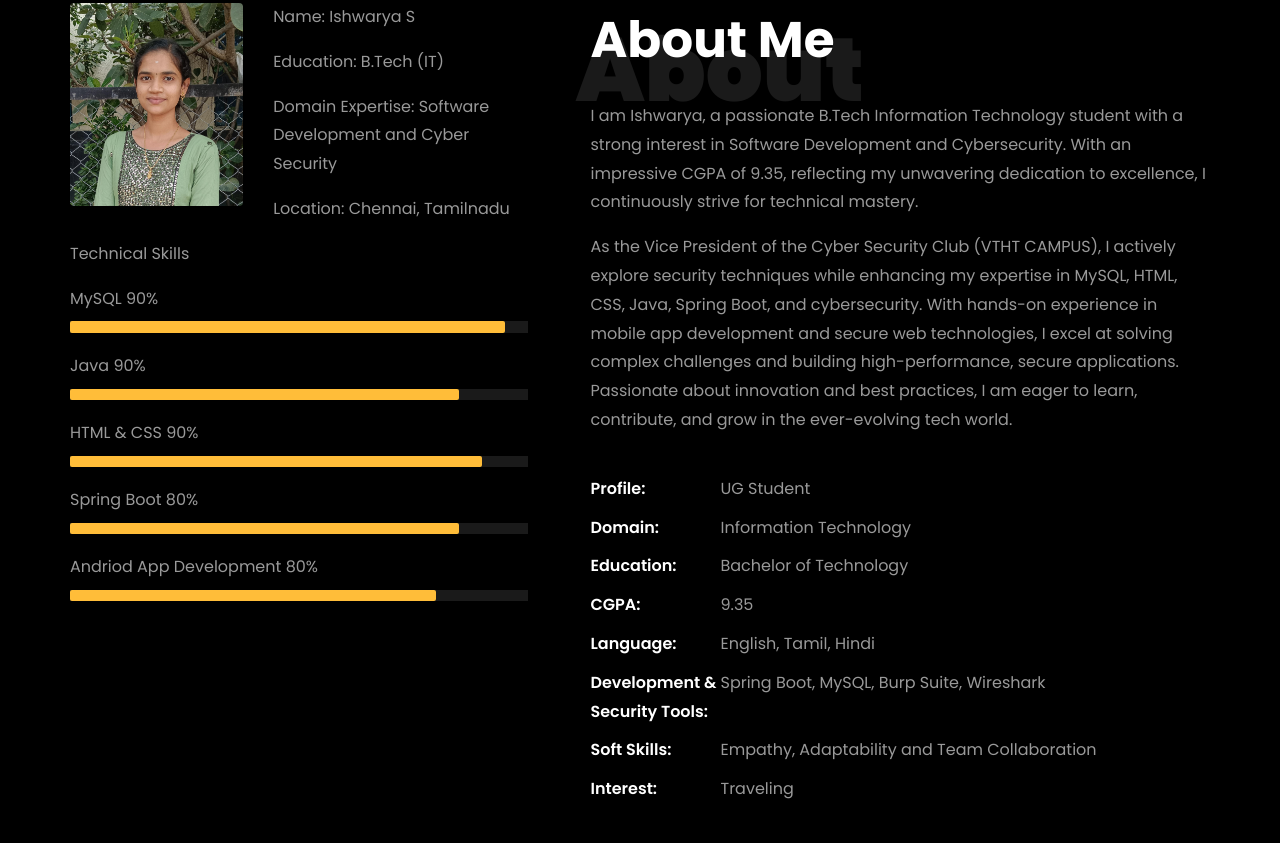
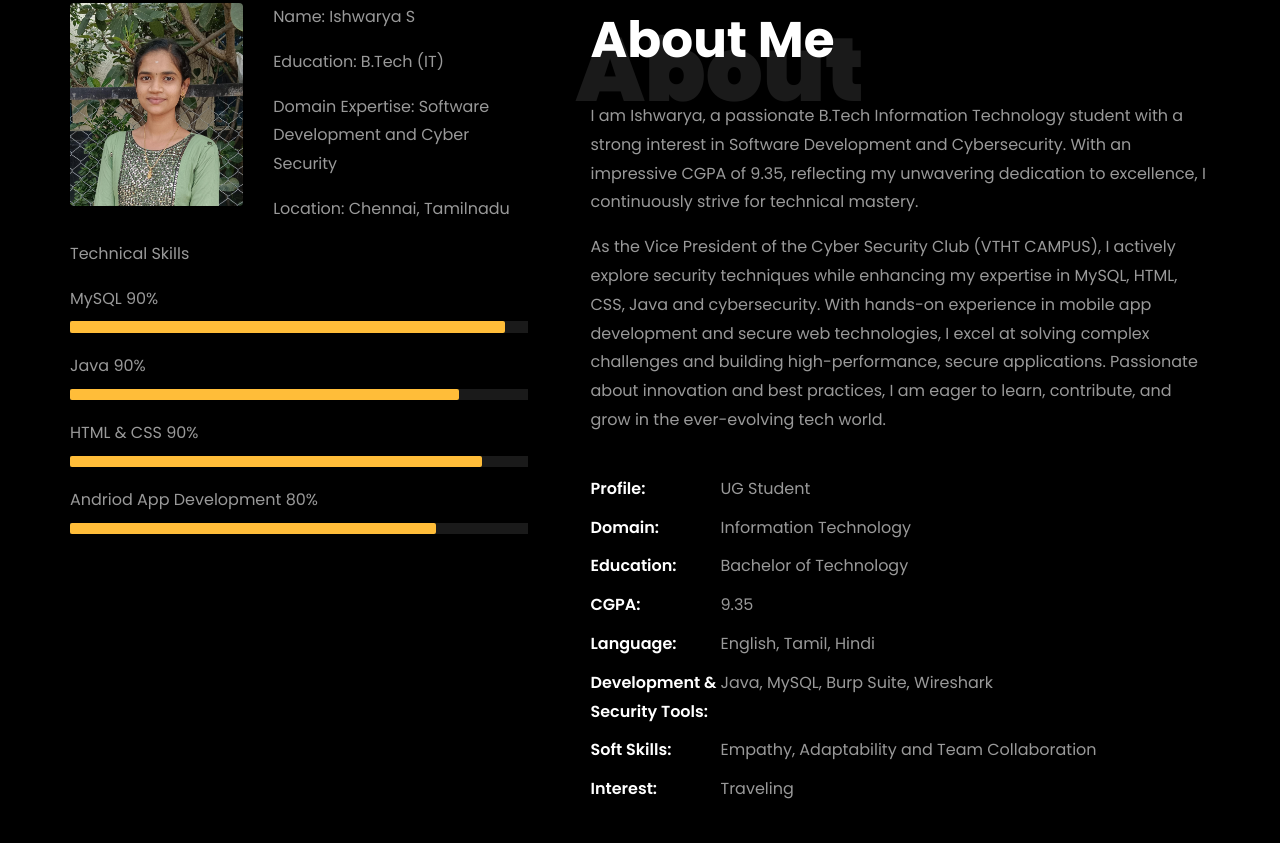
Before and after one commit to Ishwarya217/Ishwarya_S-Portfolio, a plain HTML site: page index.html in a window 1280 px wide. Shown: the part 859-1702 px from the top of the page. Drawn offline with Linux system fonts and the light colour scheme; files whose address does not match are found by name.

Commit message:
Update index.html

```diff
--- a/index.html
+++ b/index.html
@@ -246,12 +246,6 @@
 											aria-valuemax="100"></div>
 									</div>
 
-									<span>Spring Boot</span> <span class="pull-right">80%</span>
-									<div class="progress">
-										<div class="progress-bar" role="progressbar" style="width: 85%" aria-valuenow="85" aria-valuemin="0"
-											aria-valuemax="100"></div>
-									</div>
-
 									<span>Andriod App Development</span> <span class="pull-right">80%</span>
 									<div class="progress">
 										<div class="progress-bar" role="progressbar" style="width: 80%" aria-valuenow="80" aria-valuemin="0"
@@ -269,13 +263,13 @@
 								<h2 class="mb-4">About Me</h2>
 
 								<p>I am Ishwarya, a passionate B.Tech Information Technology student with a strong interest in Software Development and Cybersecurity. With an impressive CGPA of 9.35, reflecting my unwavering dedication to excellence, I continuously strive for technical mastery.</p>
-								<p>As the Vice President of the Cyber Security Club (VTHT CAMPUS), I actively explore security techniques while enhancing my expertise in MySQL, HTML, CSS, Java, Spring Boot, and cybersecurity. With hands-on experience in mobile app development and secure web technologies, I excel at solving complex challenges and building high-performance, secure applications. Passionate about innovation and best practices, I am eager to learn, contribute, and grow in the ever-evolving tech world.</p>	<ul class="about-info mt-4 px-md-0 px-2">
+								<p>As the Vice President of the Cyber Security Club (VTHT CAMPUS), I actively explore security techniques while enhancing my expertise in MySQL, HTML, CSS, Java and cybersecurity. With hands-on experience in mobile app development and secure web technologies, I excel at solving complex challenges and building high-performance, secure applications. Passionate about innovation and best practices, I am eager to learn, contribute, and grow in the ever-evolving tech world.</p>	<ul class="about-info mt-4 px-md-0 px-2">
 									<li class="d-flex"><span>Profile:</span> <span>UG Student</span></li>
 									<li class="d-flex"><span>Domain:</span> <span>Information Technology</span></li>
 									<li class="d-flex"><span>Education:</span> <span>Bachelor of Technology</span></li>
 									<li class="d-flex"><span>CGPA:</span> <span>9.35</span></li>
 									<li class="d-flex"><span>Language:</span> <span>English, Tamil, Hindi</span></li>
-									<li class="d-flex"><span>Development & Security Tools:</span> <span>Spring Boot, MySQL, Burp Suite, Wireshark </span></li>
+									<li class="d-flex"><span>Development & Security Tools:</span> <span>Java, MySQL, Burp Suite, Wireshark </span></li>
 									<li class="d-flex"><span>Soft Skills:</span> <span>Empathy, Adaptability and Team Collaboration</span></li>
 									<li class="d-flex"><span>Interest:</span> <span>Traveling</span></li>
 
@@ -348,11 +342,11 @@
 						<span class="date">2021-2022</span>
     					<h2>HSC</h2>
     					<span class="position">Holy Queen Matriculation and higher Secondary School.</span>
-    					<p class="mt-4">Percentage : 97.4%</p>
+    					<p class="mt-4">Percentage : 90%</p>
 						<span class="date">2019-20</span>
     					<h2>SSLC</h2>
     					<span class="position">Holy Queen Matriculation and higher Secondary School.</span>
-    					<p class="mt-4">Percentage : 90%</p>
+    					<p class="mt-4">Percentage : 97.4%</p>
 					</div>
 
 				</div>
@@ -452,7 +446,7 @@
 				</a>
 				<div class="text mt-3 float-right d-block">
 
-				  <h3 class="heading"><a href="https://github.com/Ishwarya217/Machine-Learning-driven-Genomic-DNA-Analysis-for-medicine-precision">ML-driven Genomic DNA Analysis for Medicine Precision</a></h3>
+				  <h3 class="heading"><a href="https://github.com/Ishwarya217/Machine-Learning-driven-Genomic-DNA-Analysis-for-medicine-precision">ML-driven Genomic DNA Data Analysis for Medicine Precision (ONGOING)</a></h3>
 				  <p>This project utilizes advanced algorithms to analyze genomic data, enabling personalized treatment plans and enhancing patient outcomes in medical applications.</p>
 				</div>
 			  </div>
```
